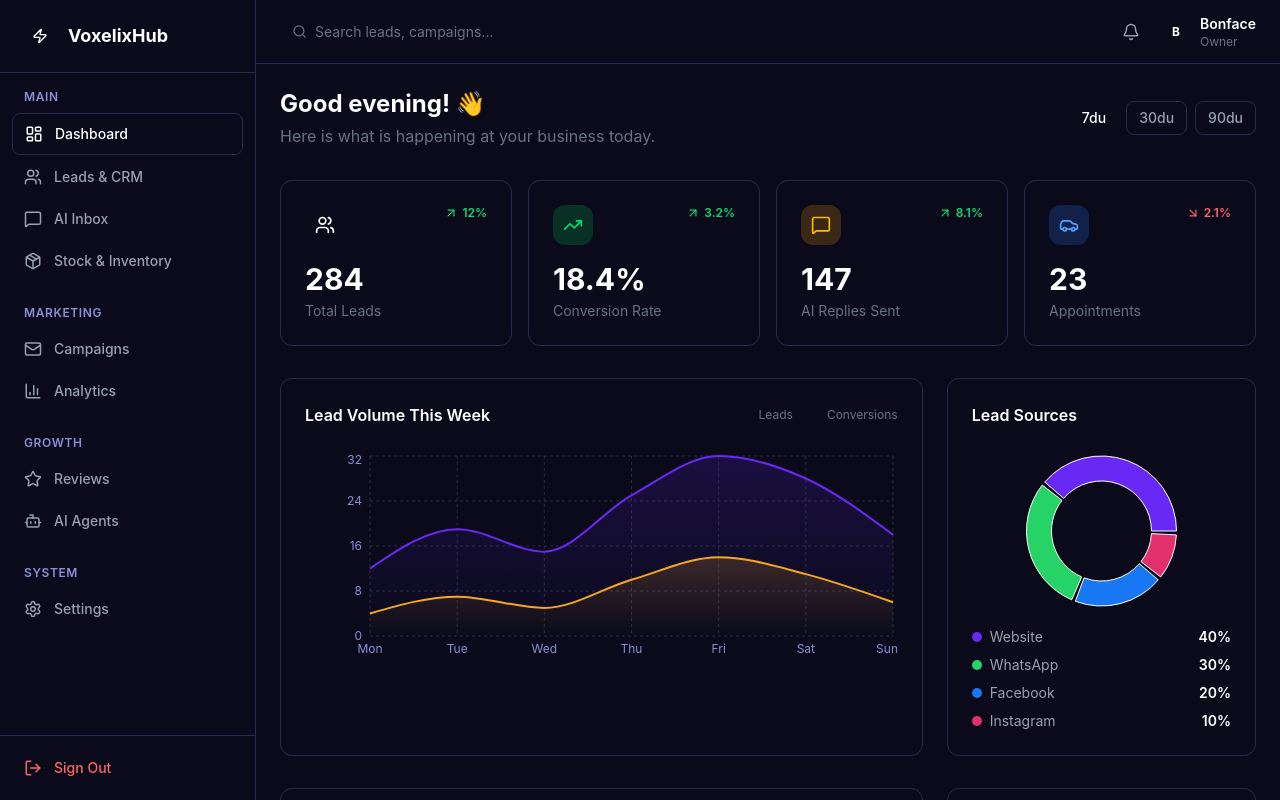
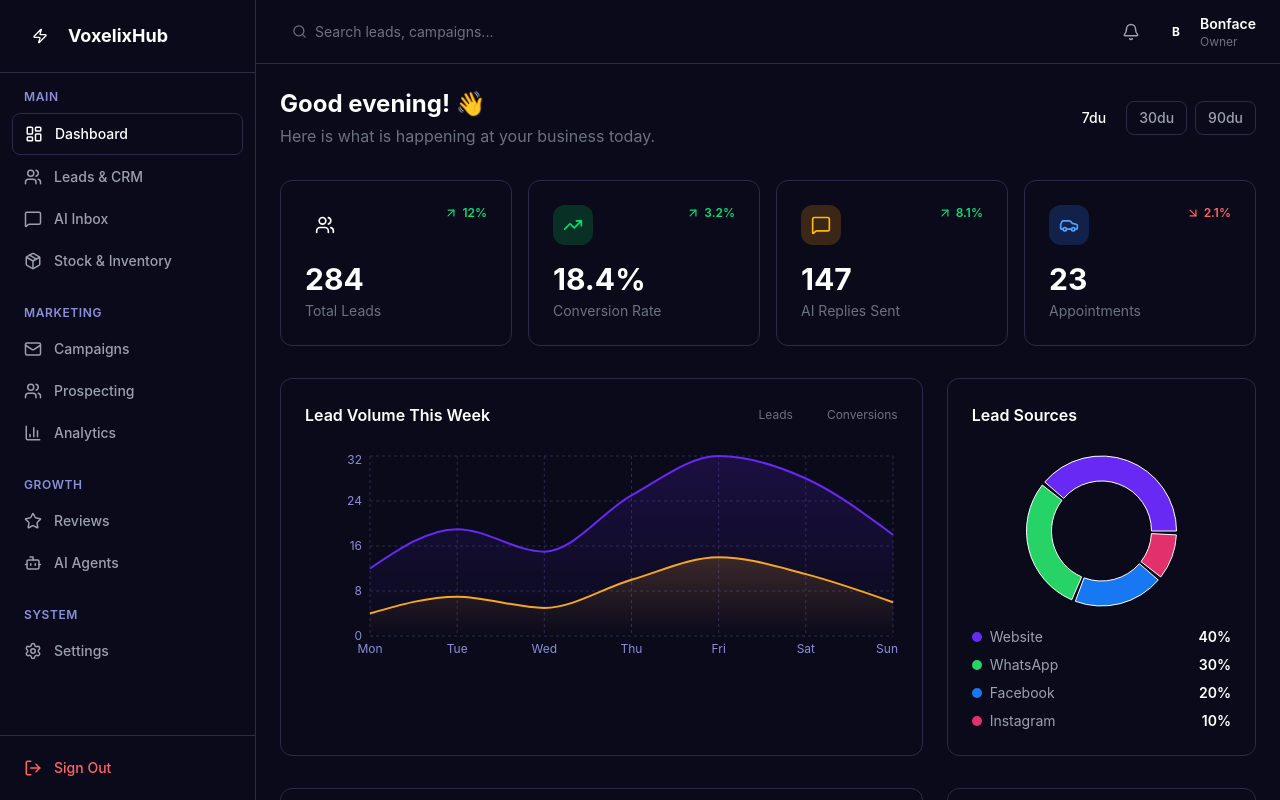
Before and after one commit to BonfaceRo/voxelixhub-frontend, a Next.js app: page /dashboard in a window 1280 px wide. Shown: the top 800 px of the page. Built offline with nearby package versions, Linux system fonts and the light colour scheme.

Commit message:
feat: add prospecting to sidebar

```diff
--- a/components/layout/Sidebar.tsx
+++ b/components/layout/Sidebar.tsx
@@ -30,6 +30,7 @@ const NAV_ITEMS = [
     group: 'Marketing',
     items: [
       { href: '/dashboard/campaigns', icon: Mail,     label: 'Campaigns' },
+      { href: '/dashboard/prospects', icon: Users,    label: 'Prospecting' },
       { href: '/dashboard/analytics', icon: BarChart3, label: 'Analytics' },
     ],
   },
```
